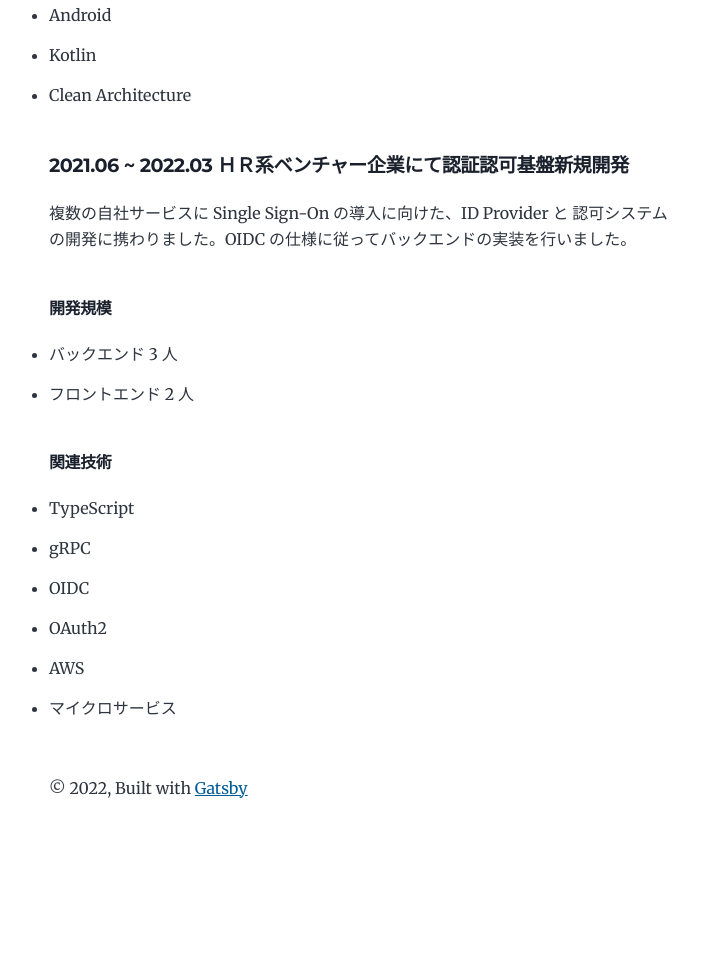
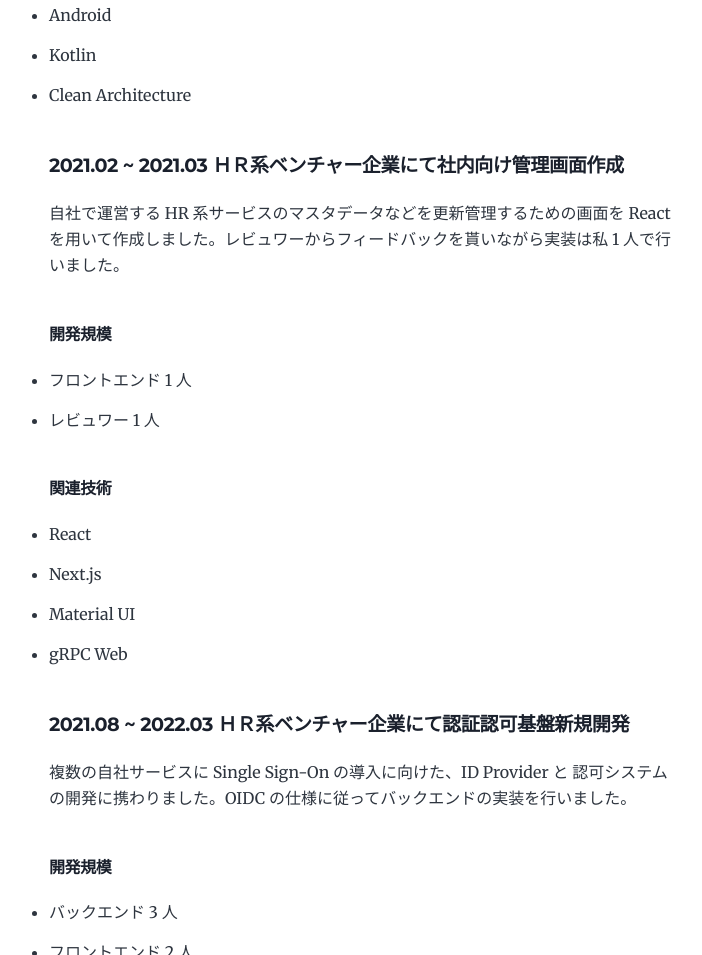
Before and after one commit to akhrszk/blog, a Gatsby site: page /about/ in a window 1280 px wide. Shown: the part 2002-2957 px from the top of the page, without its empty margins (275-977 px from the left). Before the commit the page ends 2866 px from the top, so only its background shows below. Built offline with nearby package versions, Linux system fonts and the light colour scheme; Gatsby itself is replaced by a stand-in of ours.

Commit message:
:memo: update about page

```diff
--- a/content/about/index.md
+++ b/content/about/index.md
@@ -59,7 +59,23 @@ date: "2022-02-06T02:38:10+0900"
 - Kotlin
 - Clean Architecture
 
-##### 2021.06 ~ 2022.03 ＨＲ系ベンチャー企業にて認証認可基盤新規開発
+##### 2021.02 ~ 2021.03 ＨＲ系ベンチャー企業にて社内向け管理画面作成
+
+自社で運営する HR 系サービスのマスタデータなどを更新管理するための画面を React を用いて作成しました。レビュワーからフィードバックを貰いながら実装は私 1 人で行いました。
+
+###### 開発規模
+
+- フロントエンド 1 人
+- レビュワー 1 人
+
+###### 関連技術
+
+- React
+- Next.js
+- Material UI
+- gRPC Web
+
+##### 2021.08 ~ 2022.03 ＨＲ系ベンチャー企業にて認証認可基盤新規開発
 
 複数の自社サービスに Single Sign-On の導入に向けた、ID Provider と 認可システム の開発に携わりました。OIDC の仕様に従ってバックエンドの実装を行いました。
 
```
